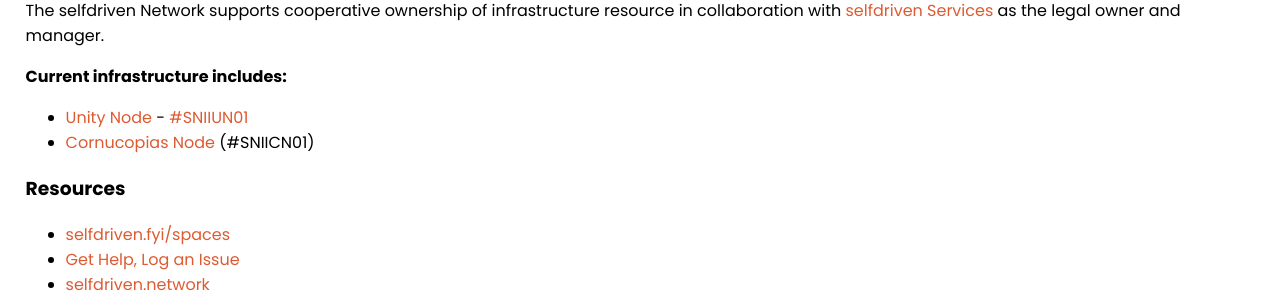
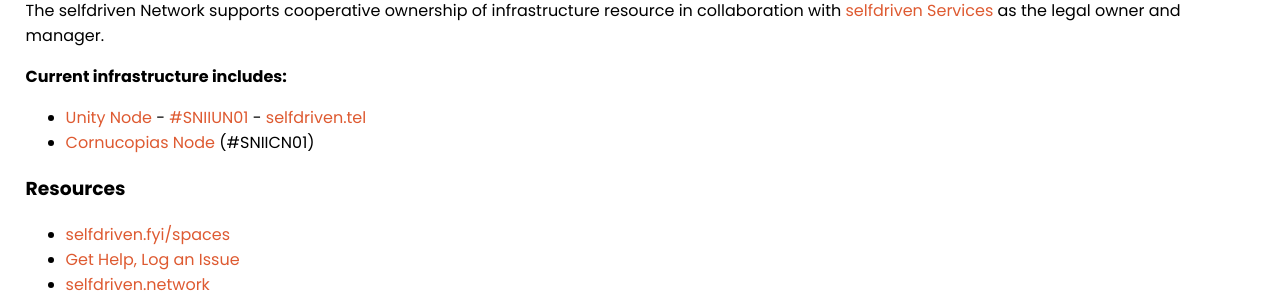
Before and after one commit to selfdriven-foundation/selfdriven-network, a Jekyll site: the page built from docs/pages/infra-interface.md, in a window 1280 px wide. Shown: the part 453-753 px from the top of the page. Built offline with Jekyll 4.4.1, drawn with Linux system fonts in a browser that asks for light colours.

Commit message:
Update infra-interface.md

```diff
--- a/docs/pages/infra-interface.md
+++ b/docs/pages/infra-interface.md
@@ -20,7 +20,7 @@ permalink: /infra-interface/
 The selfdriven Network supports cooperative ownership of infrastructure resource in collaboration with [selfdriven Services](https://selfdriven.services) as the legal owner and manager.
 
 **Current infrastructure includes:**
-- [Unity Node](https://unitynodes.io) - [#SNIIUN01](https://adastat.net/policies/269366d093249b0cac98fa9fcbc374578429534e3b7adeac09f081e3)
+- [Unity Node](https://unitynodes.io) - [#SNIIUN01](https://adastat.net/policies/269366d093249b0cac98fa9fcbc374578429534e3b7adeac09f081e3) - [selfdriven.tel](https://selfdriven.tel)
 - [Cornucopias Node](https://copiwiki.cornucopias.io/the-company/technology/copi-nodes) (#SNIICN01)
 
 ### Resources
```
